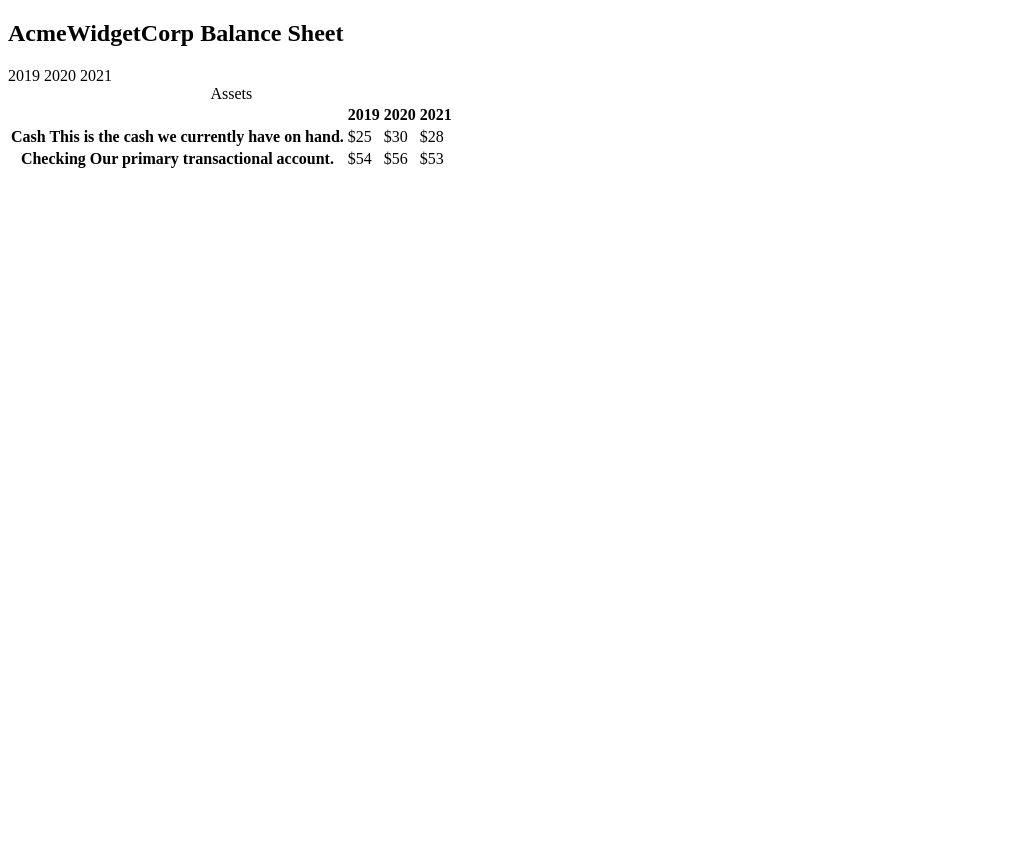
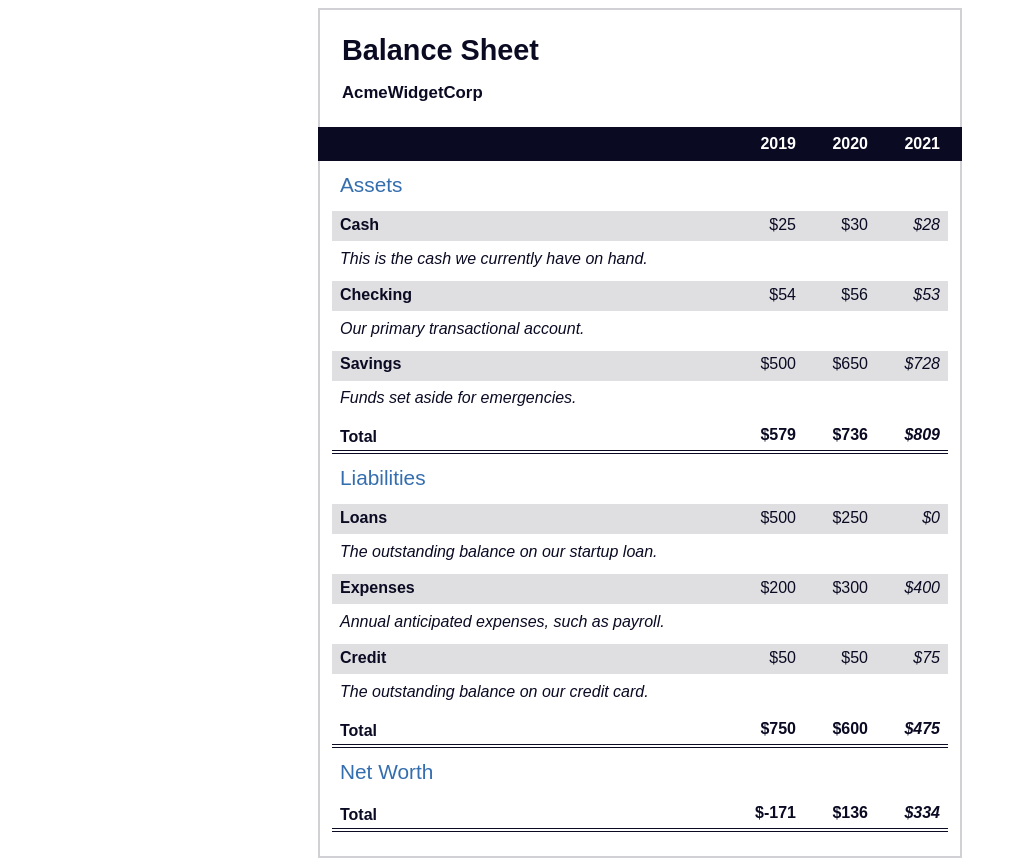
Before and after one commit to icabulo/Balance-sheet-pseudo-selector-FCC, a plain HTML site: page index.html in a window 1280 px wide. Shown: the whole page, without its empty margins (0-1016 px from the left). Before the commit the page ends 800 px from the top, so only its background shows below. Drawn offline with Linux system fonts and the light colour scheme.

Commit message:
final step from the tutorial

```diff
--- a/index.html
+++ b/index.html
@@ -57,12 +57,109 @@
                 <td>$56</td>
                 <td class="current">$53</td>
               </tr>
-              <tr class="data"></tr>
-              <tr class="total"></tr>
+              <tr class="data">
+                <th>
+                  Savings
+                  <span class="description"
+                    >Funds set aside for emergencies.</span
+                  >
+                </th>
+                <td>$500</td>
+                <td>$650</td>
+                <td class="current">$728</td>
+              </tr>
+              <tr class="total">
+                <th>
+                  Total
+                  <span class="sr-only">Assets</span>
+                </th>
+                <td>$579</td>
+                <td>$736</td>
+                <td class="current">$809</td>
+              </tr>
             </tbody>
           </table>
-          <table></table>
-          <table></table>
+          <table>
+            <caption>
+              Liabilities
+            </caption>
+            <thead>
+              <tr>
+                <td></td>
+                <th><span class="sr-only">2019</span></th>
+                <th><span class="sr-only">2020</span></th>
+                <th><span class="sr-only">2021</span></th>
+              </tr>
+            </thead>
+            <tbody>
+              <tr class="data">
+                <th>
+                  Loans
+                  <span class="description"
+                    >The outstanding balance on our startup loan.</span
+                  >
+                </th>
+                <td>$500</td>
+                <td>$250</td>
+                <td class="current">$0</td>
+              </tr>
+              <tr class="data">
+                <th>
+                  Expenses
+                  <span class="description"
+                    >Annual anticipated expenses, such as payroll.</span
+                  >
+                </th>
+                <td>$200</td>
+                <td>$300</td>
+                <td class="current">$400</td>
+              </tr>
+              <tr class="data">
+                <th>
+                  Credit
+                  <span class="description"
+                    >The outstanding balance on our credit card.</span
+                  >
+                </th>
+                <td>$50</td>
+                <td>$50</td>
+                <td class="current">$75</td>
+              </tr>
+              <tr class="total">
+                <th>
+                  Total
+                  <span class="sr-only">Liabilities</span>
+                </th>
+                <td>$750</td>
+                <td>$600</td>
+                <td class="current">$475</td>
+              </tr>
+            </tbody>
+          </table>
+          <table>
+            <caption>
+              Net Worth
+            </caption>
+            <thead>
+              <tr>
+                <td></td>
+                <th><span class="sr-only">2019</span></th>
+                <th><span class="sr-only">2020</span></th>
+                <th><span class="sr-only">2021</span></th>
+              </tr>
+            </thead>
+            <tbody>
+              <tr class="total">
+                <th>
+                  Total
+                  <span class="sr-only">Net Worth</span>
+                </th>
+                <td>$-171</td>
+                <td>$136</td>
+                <td class="current">$334</td>
+              </tr>
+            </tbody>
+          </table>
         </div>
       </section>
     </main>
--- a/styles.css
+++ b/styles.css
@@ -0,0 +1,170 @@
+/* Rather than having to constantly double-check you are not overwriting your earlier properties, you can use the !important keyword to ensure these properties are always applied, regardless of order or specificity. */
+
+span[class~="sr-only"] {
+  border: 0 !important;
+  clip: rect(1px, 1px, 1px, 1px) !important;
+  clip-path: inset(50%) !important;
+  -webkit-clip-path: inset(50%) !important;
+  width: 1px !important;
+  height: 1px !important;
+  overflow: hidden !important;
+  white-space: nowrap !important;
+  /* This will ensure that not only are they no longer visible, but they are not even within the page view. */
+  position: absolute !important;
+  padding: 0px !important;
+  margin: -1px !important;
+}
+
+html {
+  box-sizing: border-box;
+}
+
+body {
+  font-family: sans-serif;
+  color: #0a0a23;
+}
+
+h1 {
+  max-width: 37.25rem;
+  margin: 0 auto;
+  padding: 1.5rem 1.25rem;
+}
+
+h1 .flex {
+  display: flex;
+  flex-direction: column-reverse;
+  gap: 1rem;
+}
+
+h1 .flex span:first-of-type {
+  font-size: 0.7em;
+}
+
+h1 .flex span:last-of-type {
+  font-size: 1.2em;
+}
+
+section {
+  max-width: 40rem;
+  margin: 0 auto;
+  border: 2px solid #d0d0d5;
+}
+
+#years {
+  display: flex;
+  justify-content: flex-end;
+  position: sticky;
+  top: 0;
+  color: #fff;
+  background-color: #0a0a23;
+  z-index: 999;
+  margin: 0 -2px;
+  padding: 0.5rem calc(1.25rem + 2px) 0.5rem 0;
+}
+
+#years span[class] {
+  font-weight: bold;
+  width: 4.5rem;
+  text-align: right;
+}
+
+.table-wrap {
+  padding: 0 0.75rem 1.5rem 0.75rem;
+}
+
+/* Now that you have added the !important keyword, you can remove the :not(.sr-only) from your span selector. */
+/* span:not(.sr-only) {
+  font-weight: normal;
+} */
+
+/* Your span elements now all have more specific styling, which means you can remove your span rule. */
+/* span {
+  font-weight: normal;
+} */
+
+table {
+  /* collapse, which will allow cell borders to collapse into a single border, instead of a border around each cell */
+  border-collapse: collapse;
+  border: 0;
+  width: 100%;
+  position: relative;
+  margin-top: 3rem;
+}
+
+table caption {
+  color: #356eaf;
+  font-size: 1.3em;
+  font-weight: normal;
+  position: absolute;
+  top: -2.25rem;
+  left: 0.5rem;
+}
+
+tbody td {
+  width: 100vw;
+  min-width: 4rem;
+  max-width: 4rem;
+}
+
+tbody th {
+  width: calc(100% - 12rem);
+}
+
+tr[class="total"] {
+  border-bottom: 4px double #0a0a23;
+  font-weight: bold;
+}
+
+tr[class="total"] th {
+  text-align: left;
+  padding: 0.5rem 0 0.25rem 0.5rem;
+}
+
+tr.total td {
+  text-align: right;
+  padding: 0 0.25rem;
+}
+
+tr.total td:nth-of-type(3) {
+  padding-right: 0.5rem;
+}
+
+tr.total:hover {
+  background-color: #99c9ff;
+}
+
+td[class="current"] {
+  font-style: italic;
+}
+
+tr[class="data"] {
+  background-image: linear-gradient(
+    to bottom,
+    #dfdfe2 1.845rem,
+    white 1.845rem
+  );
+}
+
+tr.data th {
+  text-align: left;
+  padding-top: 0.3rem;
+  padding-left: 0.5rem;
+}
+
+tr.data th .description {
+  display: block;
+  font-style: italic;
+  font-weight: normal;
+  padding: 1rem 0 0.75rem;
+  margin-right: -13.5rem;
+}
+
+tr.data td {
+  vertical-align: top;
+  text-align: right;
+  padding: 0.3rem 0.25rem 0;
+}
+
+tr.data td:last-of-type {
+  padding-right: 0.5rem;
+}
```
Also changed, not shown: 1 other file.
